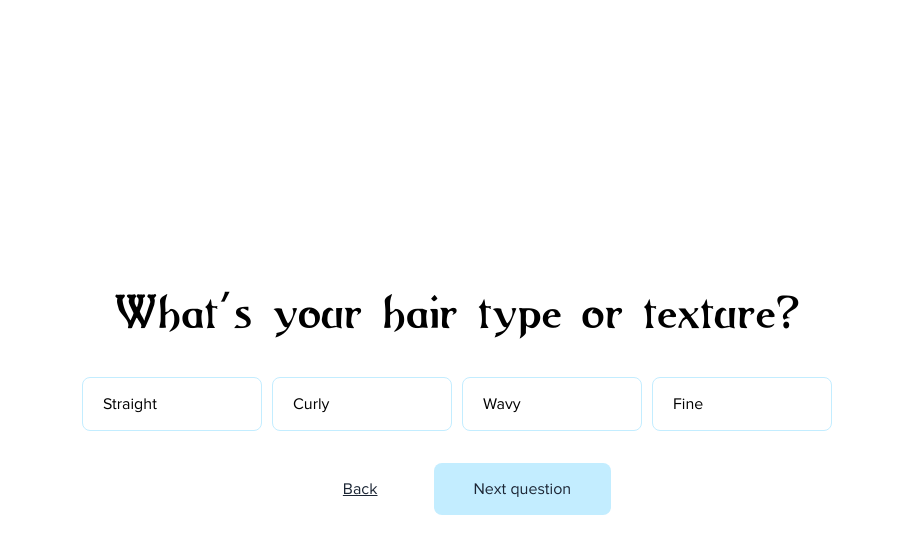
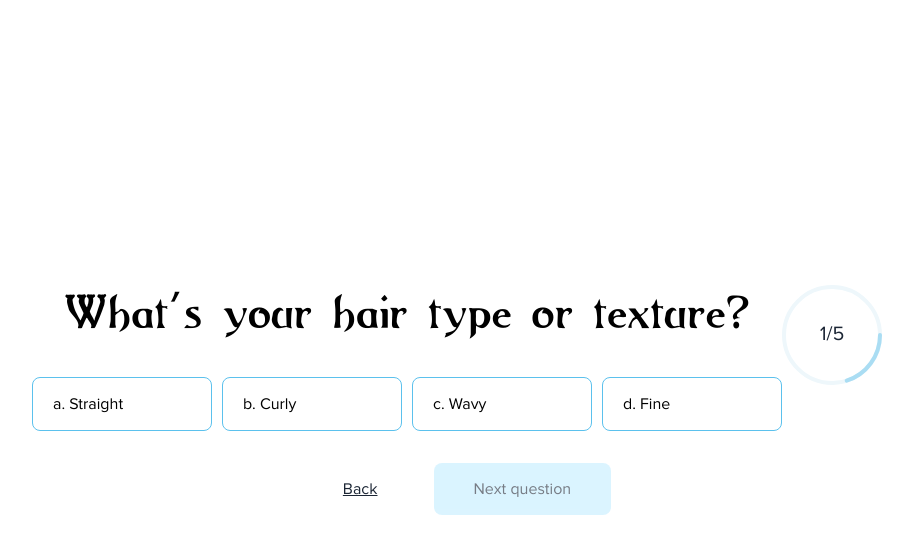
Before and after one commit to akmatoff/craftberry-skincare-quiz, a React (Vite) app: page / in a window 1280 px wide. Both pictures are taken after a click on the button "Start the quiz". Shown: the top 554 px of the page, without its empty margins (183-1096 px from the left). Built offline with nearby package versions, Linux system fonts and the light colour scheme.

Commit message:
[FEAT]: Full quiz logic, circular progress bar, styles improvements

```diff
--- a/src/app/pages/quiz/QuizPage.tsx
+++ b/src/app/pages/quiz/QuizPage.tsx
@@ -1,55 +1,45 @@
-import { quizQuestions } from "@/app/shared/data/questions";
-import { useNavigate, useParams } from "react-router";
+import { useQuiz } from "@/app/shared/services/useQuiz";
 import Question from "./components/Question";
 import Button from "@/app/shared/components/Button";
-import { ROUTES } from "@/app/shared/constants/routes";
+import CircularProgressBar from "@/app/shared/components/CircularProgressBar";
 
 export default function QuizPage() {
-  const { questionId } = useParams<{ questionId: string }>();
+  const {
+    currentQuestion,
+    hasNextQuestion,
+    nextQuestion,
+    prevQuestion,
+    finishQuiz,
+    answers,
+    progress,
+  } = useQuiz();
 
-  const navigate = useNavigate();
-
-  const currentIndex = quizQuestions.findIndex((q) => q.id === questionId);
-
-  const currentQuestion =
-    currentIndex !== -1 ? quizQuestions[currentIndex] : null;
+  const isAnswered = currentQuestion ? !!answers[currentQuestion?.id] : false;
 
   if (!currentQuestion) return <div>Question not found.</div>;
 
-  const hasNextQuestion = currentIndex < quizQuestions.length - 1;
-  const hasPrevQuestion = currentIndex > 0;
-
-  const handleNext = () => {
-    if (hasNextQuestion) {
-      navigate(`${ROUTES.quiz}/${quizQuestions[currentIndex + 1].id}`);
-    }
-  };
-
-  const handlePrev = () => {
-    if (hasPrevQuestion) {
-      navigate(`${ROUTES.quiz}/${quizQuestions[currentIndex - 1].id}`);
-    } else {
-      navigate(ROUTES.home);
-    }
-  };
-
-  const handleFinish = () => {
-    navigate(ROUTES.results);
-  };
-
   return (
     <section className="flex flex-col justify-center items-center h-screen space-y-8">
-      <Question question={currentQuestion} />
+      <div className="flex">
+        <Question question={currentQuestion} />
+
+        <CircularProgressBar
+          progress={progress.percent}
+          label={`${progress.current}/${progress.total}`}
+        />
+      </div>
 
       <div className="flex gap-4">
-        <Button variant="ghost" onClick={handlePrev}>
+        <Button variant="ghost" onClick={prevQuestion}>
           Back
         </Button>
 
         {hasNextQuestion ? (
-          <Button onClick={handleNext}>Next question</Button>
+          <Button onClick={nextQuestion} disabled={!isAnswered}>
+            Next question
+          </Button>
         ) : (
-          <Button onClick={handleFinish}>Discover your results</Button>
+          <Button onClick={finishQuiz}>Discover your results</Button>
         )}
       </div>
     </section>
--- a/src/app/pages/quiz/components/OptionButton.tsx
+++ b/src/app/pages/quiz/components/OptionButton.tsx
@@ -12,7 +12,7 @@ export default function OptionButton({ option, isSelected, onSelect }: Props) {
     <label
       htmlFor={option.id}
       className={cn(
-        "cursor-pointer select-none min-w-[180px] px-5 py-[14px] border border-primary rounded-lg hover:opacity-80 duration-300",
+        "cursor-pointer select-none min-w-[180px] px-5 py-[14px] border border-border rounded-lg hover:opacity-80 duration-300",
         isSelected ? "bg-primary" : "bg-transparent"
       )}
     >
@@ -24,7 +24,7 @@ export default function OptionButton({ option, isSelected, onSelect }: Props) {
         checked={isSelected}
         onChange={onSelect}
       />
-      {option.text}
+      {option.id}. {option.text}
     </label>
   );
 }
--- a/src/app/pages/quiz/components/Question.tsx
+++ b/src/app/pages/quiz/components/Question.tsx
@@ -1,11 +1,20 @@
 import { type Question } from "@/app/shared/types";
 import OptionButton from "./OptionButton";
+import { useQuiz } from "@/app/shared/services/useQuiz";
+import { useCallback } from "react";
 
 type Props = {
   question: Question;
 };
 
 export default function Question({ question }: Props) {
+  const { setAnswer, isSelected } = useQuiz();
+
+  const handleSelect = useCallback(
+    (optionId: string) => setAnswer(question.id, optionId),
+    [question.id, setAnswer]
+  );
+
   return (
     <div className="space-y-8">
       <h1 className="text-center">{question.question}</h1>
@@ -13,9 +22,10 @@ export default function Question({ question }: Props) {
       <div className="flex items-center space-x-[10px]">
         {question.options.map((option) => (
           <OptionButton
+            key={option.id}
             option={option}
-            isSelected={false}
-            onSelect={() => {}}
+            isSelected={isSelected(option.id)}
+            onSelect={() => handleSelect(option.id)}
           />
         ))}
       </div>
--- a/src/app/shared/components/Button.tsx
+++ b/src/app/shared/components/Button.tsx
@@ -2,12 +2,12 @@ import type { ButtonHTMLAttributes, ReactNode } from "react";
 import { tv } from "tailwind-variants";
 
 const button = tv({
-  base: "inline-flex items-center justify-center rounded-lg px-10 py-[14px] font-medium outline-none disabled:pointer-events-none",
+  base: "inline-flex items-center justify-center rounded-lg px-10 py-[14px] font-medium outline-none disabled:pointer-events-none disabled:opacity-60",
 
   variants: {
     variant: {
       solid: "bg-primary text-foreground hover:opacity-80 duration-300",
-      outline: "border border-primary hover:opacity-80 duration-300",
+      outline: "border border-border hover:opacity-80 duration-300",
       ghost: "text-foreground underline",
     },
   },
--- /dev/null
+++ b/src/app/shared/components/CircularProgressBar.tsx
@@ -0,0 +1,59 @@
+import type { ReactNode } from "react";
+
+type Props = {
+  size?: number;
+  strokeWidth?: number;
+  progress: number;
+  label?: string | ReactNode;
+};
+
+export default function CircularProgressBar({
+  size = 100,
+  strokeWidth = 4,
+  progress,
+  label,
+}: Props) {
+  const center = size / 2;
+  const radius = center - strokeWidth / 2;
+  const totalPerimeter = 2 * Math.PI * radius;
+  const offset = totalPerimeter - (progress / 100) * totalPerimeter;
+
+  return (
+    <svg width={size} height={size}>
+      <circle
+        cx={center}
+        cy={center}
+        r={radius}
+        stroke="var(--muted-content)"
+        strokeWidth={strokeWidth}
+        fill="none"
+      />
+
+      <circle
+        cx={center}
+        cy={center}
+        r={radius}
+        stroke="var(--primary-darker)"
+        strokeWidth={strokeWidth}
+        fill="none"
+        strokeDasharray={totalPerimeter}
+        strokeDashoffset={offset}
+        strokeLinecap="round"
+        transform={`rotate(-90) ${center} ${center}`}
+      />
+
+      {label && (
+        <text
+          x="50%"
+          y="50%"
+          dominantBaseline="middle"
+          textAnchor="middle"
+          fontSize={size * 0.2}
+          fill="var(--foreground-color)"
+        >
+          {label}
+        </text>
+      )}
+    </svg>
+  );
+}
--- /dev/null
+++ b/src/app/shared/services/useQuiz.ts
@@ -0,0 +1,62 @@
+import { quizQuestions } from "@/app/shared/data/questions";
+import { useNavigate, useParams } from "react-router";
+import { ROUTES } from "@/app/shared/constants/routes";
+import { useQuizStore } from "../store/quizStore";
+import type { QuizProgress } from "../types";
+
+export function useQuiz() {
+  const { questionId } = useParams<{ questionId: string }>();
+
+  const { answers, setAnswer } = useQuizStore();
+
+  const navigate = useNavigate();
+
+  const currentIndex = quizQuestions.findIndex((q) => q.id === questionId);
+
+  const currentQuestion =
+    currentIndex !== -1 ? quizQuestions[currentIndex] : null;
+
+  const hasNextQuestion = currentIndex < quizQuestions.length - 1;
+  const hasPrevQuestion = currentIndex > 0;
+
+  const progress: QuizProgress = {
+    current: currentIndex + 1,
+    total: quizQuestions.length,
+    percent: ((currentIndex + 1) / quizQuestions.length) * 100,
+  };
+
+  const isSelected = (optionId: string) =>
+    questionId ? answers[questionId] === optionId : false;
+
+  const nextQuestion = () => {
+    if (hasNextQuestion) {
+      navigate(`${ROUTES.quiz}/${quizQuestions[currentIndex + 1].id}`);
+    }
+  };
+
+  const prevQuestion = () => {
+    if (hasPrevQuestion) {
+      navigate(`${ROUTES.quiz}/${quizQuestions[currentIndex - 1].id}`);
+    } else {
+      navigate(ROUTES.home);
+    }
+  };
+
+  const finishQuiz = () => {
+    navigate(ROUTES.results);
+  };
+
+  return {
+    currentQuestion,
+    currentIndex,
+    hasNextQuestion,
+    hasPrevQuestion,
+    nextQuestion,
+    prevQuestion,
+    finishQuiz,
+    progress,
+    answers,
+    setAnswer,
+    isSelected,
+  };
+}
--- /dev/null
+++ b/src/app/shared/store/quizStore.ts
@@ -0,0 +1,17 @@
+import { create } from "zustand";
+
+export type QuizState = {
+  answers: Record<string, string>;
+  setAnswer: (questionId: string, optionId: string) => void;
+};
+
+export const useQuizStore = create<QuizState>((set) => ({
+  answers: {},
+  setAnswer: (questionId, optionId) =>
+    set((state) => ({
+      answers: {
+        ...state.answers,
+        [questionId]: optionId,
+      },
+    })),
+}));
--- a/src/app/shared/types.ts
+++ b/src/app/shared/types.ts
@@ -8,3 +8,9 @@ export type QuestionOption = {
   id: string;
   text: string;
 };
+
+export type QuizProgress = {
+  current: number;
+  total: number;
+  percent: number;
+};
--- a/src/index.css
+++ b/src/index.css
@@ -15,11 +15,13 @@
 @layer base {
   :root {
     --primary-color: #c3edff;
+    --primary-darker: #aaddf3;
     --background-color: #ffffff;
     --foreground-color: #1c2635;
     --muted-content: #eef7fb;
     --content: #ffffff;
     --muted-foreground: #677487;
+    --border-color: #5bc1ed;
   }
 
   * {
--- a/tailwind.config.js
+++ b/tailwind.config.js
@@ -8,6 +8,8 @@ export default {
         foreground: "var(--foreground-color)",
         "muted-foreground": "var(--muted-foreground)",
         primary: "var(--primary-color)",
+        "primary-darker": "var(--primary-darker)",
+        border: "var(--border-color)",
         "muted-content": "var(--muted-content)",
         content: "var(--content)",
       },
```
